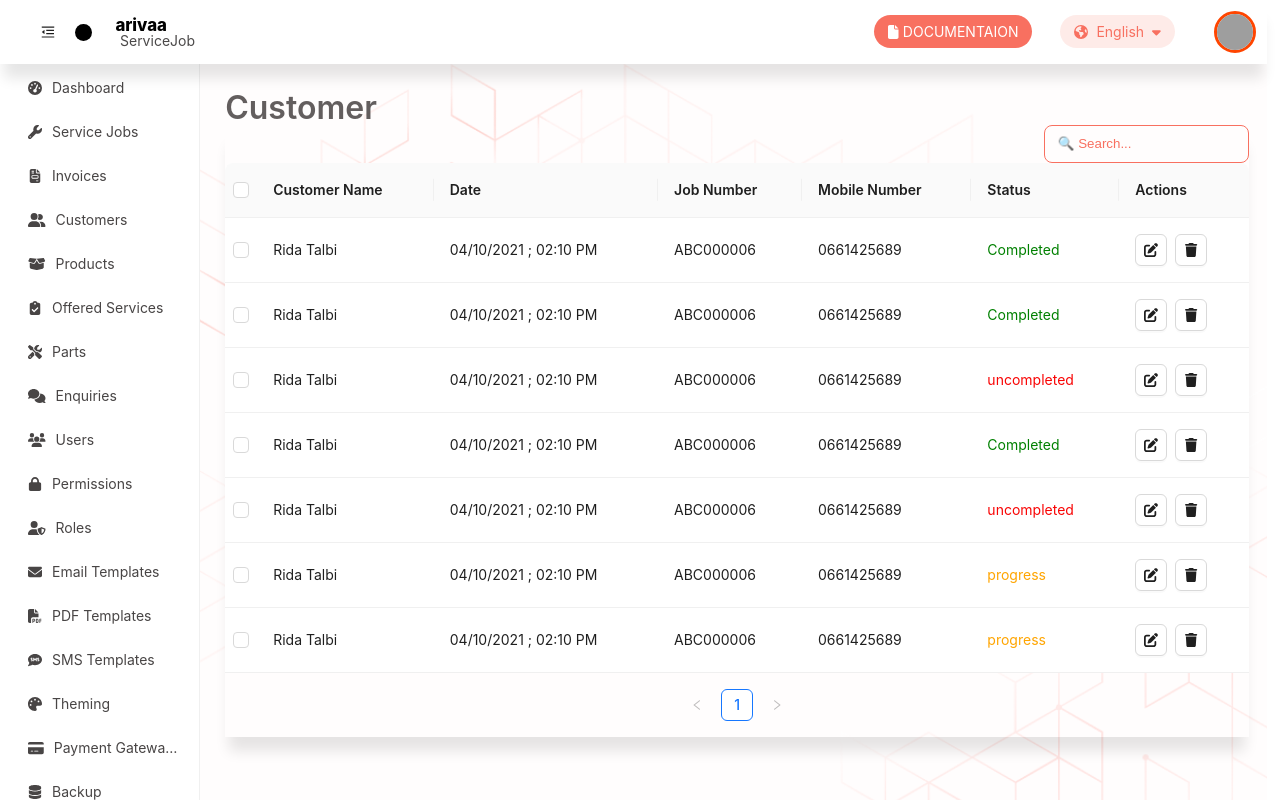
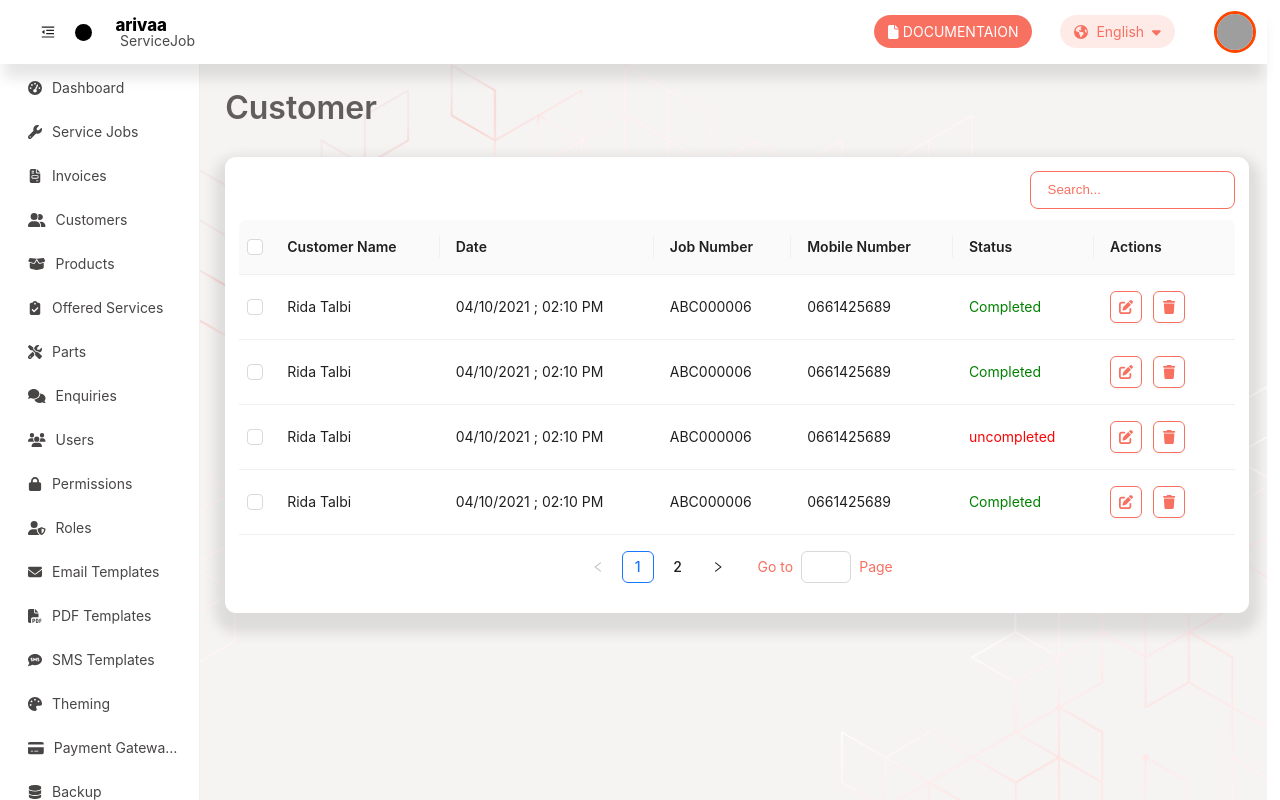
Before and after one commit to Sainkee/LaxaarDashBoard, a React (Vite) app: page / in a window 1280 px wide. Shown: the top 800 px of the page. Built offline with nearby package versions, Linux system fonts and the light colour scheme; grey boxes are pictures that could not be loaded.

Commit message:
icon color fixed

```diff
--- a/src/App.css
+++ b/src/App.css
@@ -166,7 +166,7 @@
 
 .content-Section {
   background-image: url("./assets/Vector.png");
-  background-color: rgb(255, 253, 253);
+  background-color: rgba(240, 216, 213, 0.0666666667);
   padding: 1em;
   background-size: cover; /* Ensure the image covers the entire element */
   background-repeat: no-repeat; /* Prevent the image from repeating */
@@ -183,16 +183,21 @@
   color: rgba(77, 71, 71, 0.874);
   font-weight: 600;
   font-size: 2rem;
+  margin-bottom: 1em;
 }
 .customer-sec .customerDataSection {
-  box-shadow: 0px 18px 13px -4px rgba(0, 0, 0, 0.1);
+  box-shadow: 0px 10px 13px 10px rgba(0, 0, 0, 0.1);
   width: 80vw;
+  padding: 1em;
   position: absolute;
+  background-color: white;
+  border-radius: 0.8em;
 }
 .customer-sec .customerDataSection .InputText {
   color: #f87060;
   border: 1px solid #f87060;
   outline: none;
+  margin-bottom: 0.8em;
   border-radius: 8px;
   background-color: transparent;
   padding: 0.8em 1em;
@@ -227,4 +232,10 @@
 
 .status-uncompleted {
   color: rgb(249, 5, 5);
+}
+
+.fa-icon {
+  border-color: #f87060;
+  margin-right: 0.8em;
+  color: #f87060;
 }/*# sourceMappingURL=App.css.map */
--- a/src/App.scss
+++ b/src/App.scss
@@ -172,7 +172,7 @@
 
 .content-Section {
   background-image: url("./assets/Vector.png");
-  background-color: rgba(255, 253, 253, 1);
+  background-color: #f0d8d511;
 
   padding: 1em;
   background-size: cover; /* Ensure the image covers the entire element */
@@ -190,21 +190,28 @@
     color: rgba(77, 71, 71, 0.874);
     font-weight: 600;
     font-size: 2rem;
+    margin-bottom: 1em;
   }
 
   .customerDataSection {
-    box-shadow: 0px 18px 13px -4px rgba(0, 0, 0, 0.1);
+    box-shadow: 0px 10px 13px 10px rgba(0, 0, 0, 0.1);
     width: 80vw;
+    padding: 1em;
     position: absolute;
+    background-color: white;
+    border-radius: 0.8em;
     .InputText {
       color: #f87060;
       border: 1px solid #f87060;
       outline: none;
+      margin-bottom: 0.8em;
       border-radius: 8px;
       background-color: transparent;
       padding: 0.8em 1em;
+
       &::placeholder {
         color: #f87060;
+
       }
     }
   }
@@ -233,3 +240,9 @@
 .status-uncompleted {
   color: rgb(249, 5, 5);
 }
+.fa-icon{
+  border-color: #f87060;
+  margin-right: 0.8em;
+  color: #f87060;
+
+}
--- a/src/components/CustomerData.jsx
+++ b/src/components/CustomerData.jsx
@@ -10,7 +10,7 @@ function CustomerData() {
           <input
             type="text"
             className="InputText"
-            placeholder="&#128269; Search..."
+            placeholder=" Search..."
           />
         </div>
         <CustomerInfo />
--- a/src/components/CustomerInfo.jsx
+++ b/src/components/CustomerInfo.jsx
@@ -29,34 +29,34 @@ const columns = [
     title: "Status",
     dataIndex: "status",
     render: (text) => {
+      const statusClass =
+        text === "Completed"
+          ? "status-completed"
+          : text === "progress"
+          ? "status-progress"
+          : "status-uncompleted";
 
-        const statusClass = text === 'Completed' ? 'status-completed' :
-                            text === 'progress' ? 'status-progress' :
-                            'status-uncompleted';
-
-        return (
-            <span className={statusClass}>
-                {text}
-            </span>
-        );
+      return <span className={statusClass}>{text}</span>;
     },
   },
   {
-    title: 'Actions',
-    dataIndex: 'actions',
+    title: "Actions",
+    dataIndex: "actions",
     render: (actions, record) => (
       <div>
         {/* Edit button with Font Awesome edit icon */}
-            {actions.includes('Edit') && (
+        {actions.includes("Edit") && (
           <Button
+
             icon={<FontAwesomeIcon icon={faEdit} />}
-                    style={{ marginRight: 8 }}
+            className="fa-icon"
             onClick={() => handleEdit(record)}
           />
         )}
         {/* Delete button with Font Awesome trash icon */}
-            {actions.includes('Delete') && (
+        {actions.includes("Delete") && (
           <Button
+            className="fa-icon"
             icon={<FontAwesomeIcon icon={faTrash} />}
             onClick={() => handleDelete(record)}
           />
@@ -153,7 +153,16 @@ const CustomerInfo = () => {
 
   return (
     <div>
-      <Table className="TableOfdata" rowSelection={rowSelection} columns={columns} dataSource={data} />
+      <Table
+        className="TableOfdata"
+        rowSelection={rowSelection}
+        columns={columns}
+        dataSource={data}
+        pagination={{
+          pageSize: 4,
+          showQuickJumper: true, // Optional: allow quick jumping between pages
+        }}
+      />
     </div>
   );
 };
```
Also changed, not shown: 1 other file (tests, documents, lock files or other folders). Lines whose indentation alone changed are shown as unchanged.
